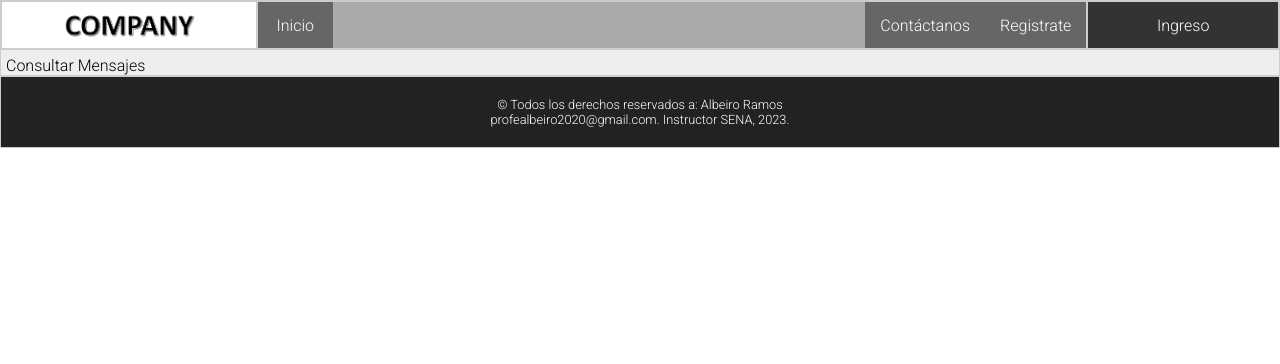
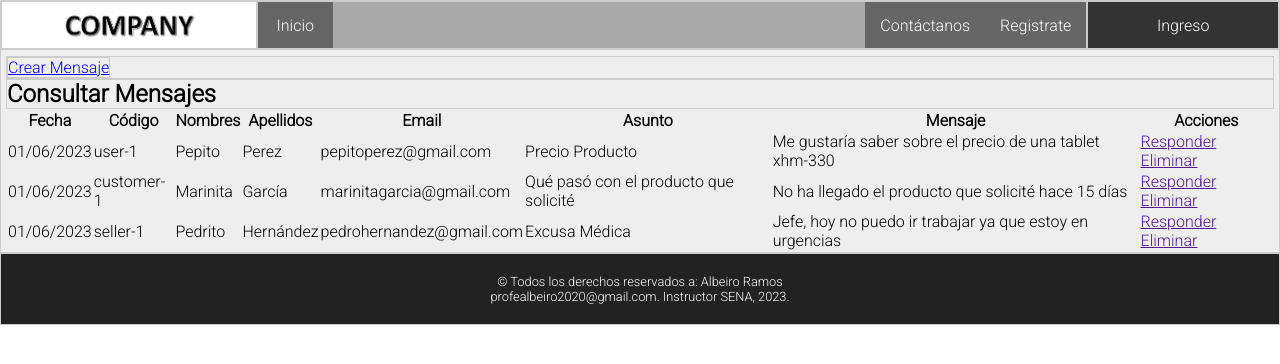
Before and after one commit to Zammy-Ducuara/mainhappyfeet, a PHP site: template views/modules/01_users/read_message.view.php in a window 1280 px wide. Shown: the top 364 px of the page. Run offline with PHP 8.4, Linux system fonts and the light colour scheme; the template is opened without the code that fills it, so the values that code supplies are empty.

Commit message:
04 - Controladores y acciones (Clases y Métodos)

```diff
--- a/assets/css/styles_dashboard.css
+++ b/assets/css/styles_dashboard.css
@@ -171,6 +171,8 @@ form {
   flex-flow: row nowrap;
 }
 .table-header,
+.impreso-header,
+.grafico-header,
 .form-header {
   justify-content: center;
   padding: 10px;
@@ -278,6 +280,9 @@ td, th {
   text-align: center;
   padding: 8px;
 }
+.td-izq{
+  text-align: left;
+}
 tr:nth-child(even) {
   background-color: #dddddd;
 }
--- a/views/modules/01_users/create_message.view.php
+++ b/views/modules/01_users/create_message.view.php
@@ -1,5 +1,5 @@
 <div class="borde controles">
-    <a href="" class="borde">Consultar Mensajes</a>
+    <a href="?c=Messages&a=readMessage" class="borde">Consultar Mensajes</a>
 </div>
 <form action="" method="" class="borde">
     <div class="borde form-header">
--- a/views/modules/01_users/read_message.view.php
+++ b/views/modules/01_users/read_message.view.php
@@ -1 +1,61 @@
-Consultar Mensajes
+<div class="borde controles">
+    <a href="?c=Messages&a=createMessage" class="borde">Crear Mensaje</a>
+</div>
+<div class="borde table-header">
+    <h2>Consultar Mensajes</h2>
+</div>
+<table>
+    <thead>
+        <tr>
+            <th>Fecha</th>
+            <th>Código</th>
+            <th>Nombres</th>
+            <th>Apellidos</th>
+            <th>Email</th>
+            <th>Asunto</th>
+            <th>Mensaje</th>
+            <th>Acciones</th>
+        </tr>
+    </thead>
+    <tbody>
+        <tr>
+            <td>01/06/2023</td>
+            <td>user-1</td>
+            <td>Pepito</td>
+            <td>Perez</td>
+            <td>pepitoperez@gmail.com</td>
+            <td class="td-izq">Precio Producto</td>
+            <td class="td-izq">Me gustaría saber sobre el precio de una tablet xhm-330</td>
+            <td>
+                <a href="">Responder</a>
+                <a href="">Eliminar</a>
+            </td>
+        </tr>
+        <tr>
+            <td>01/06/2023</td>
+            <td>customer-1</td>
+            <td>Marinita</td>
+            <td>García</td>
+            <td>marinitagarcia@gmail.com</td>
+            <td class="td-izq">Qué pasó con el producto que solicité</td>
+            <td class="td-izq">No ha llegado el producto que solicité hace 15 días</td>
+            <td>
+                <a href="">Responder</a>
+                <a href="">Eliminar</a>
+            </td>
+        </tr>
+        <tr>
+            <td>01/06/2023</td>
+            <td>seller-1</td>
+            <td>Pedrito</td>
+            <td>Hernández</td>
+            <td>pedrohernandez@gmail.com</td>
+            <td class="td-izq">Excusa Médica</td>
+            <td class="td-izq">Jefe, hoy no puedo ir trabajar ya que estoy en urgencias</td>
+            <td>
+                <a href="">Responder</a>
+                <a href="">Eliminar</a>
+            </td>
+        </tr>
+    </tbody>
+</table>
--- a/views/modules/03_reports/graphic_user.view.php
+++ b/views/modules/03_reports/graphic_user.view.php
@@ -2,3 +2,6 @@
     <a href="?c=Reports&a=printedUserReport" class="borde">Tabla</a>
     <a href="" class="borde">Imprimir</a>
 </div>
+<div class="borde grafico-header">
+    <h2>Reporte Gráfico de Usuarios</h2>
+</div>
--- a/views/modules/03_reports/printed_user.view.php
+++ b/views/modules/03_reports/printed_user.view.php
@@ -2,3 +2,6 @@
     <a href="?c=Reports&a=graphicUserReport" class="borde">Gráfico</a>
     <a href="" class="borde">Imprimir</a>
 </div>
+<div class="borde impreso-header">
+    <h2>Reporte de Usuarios</h2>
+</div>
```
